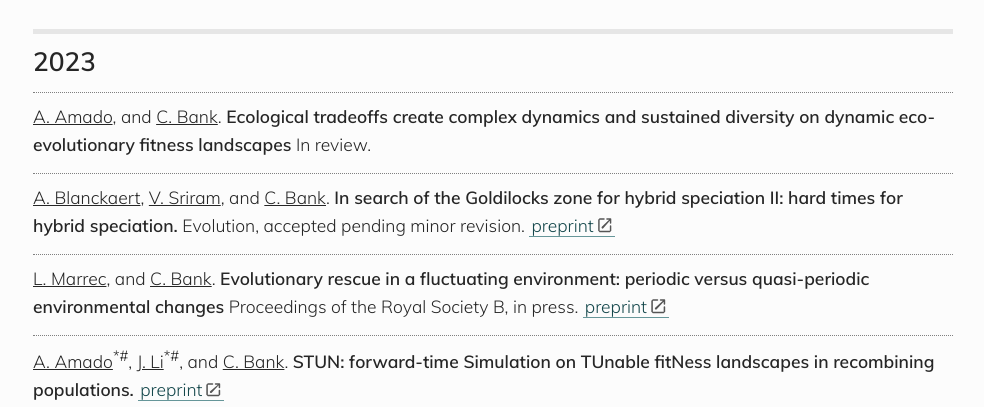
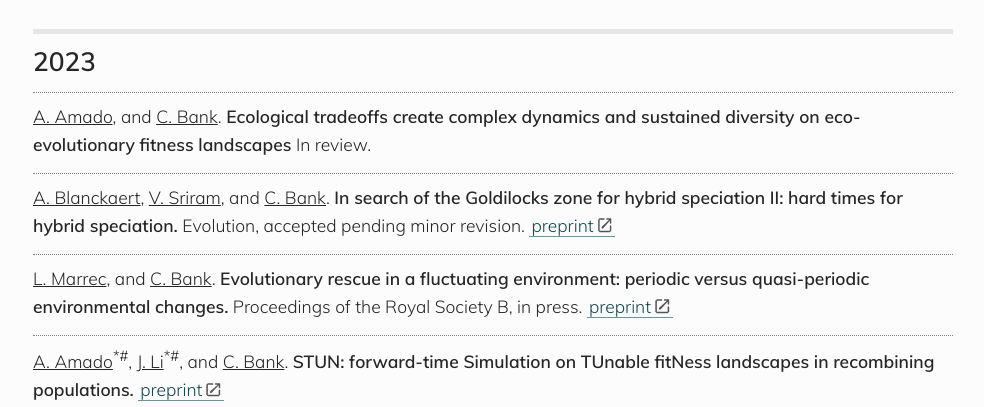
Before and after one commit to banklab/banklab.github.io, a Jekyll site: the page built from publications.md, in a window 1280 px wide and 900 px high, scrolled down 419 px. Shown: the part 155-562 px from the top of the window, without its empty margins (147-1131 px from the left). Built offline with Jekyll 4.4.1, drawn with Linux system fonts in a browser that asks for light colours; some web fonts are replaced.

Commit message:
Update publications.md
missing dot

```diff
--- a/publications.md
+++ b/publications.md
@@ -21,11 +21,11 @@
 
 ## 2023
 
-<u>A. Amado</u>, and <u>C. Bank</u>. **Ecological tradeoffs create complex dynamics and sustained diversity on dynamic eco-evolutionary fitness landscapes** In review.
+<u>A. Amado</u>, and <u>C. Bank</u>. **Ecological tradeoffs create complex dynamics and sustained diversity on eco-evolutionary fitness landscapes** In review.
 
 <u>A. Blanckaert</u>, <u>V. Sriram</u>, and <u>C. Bank</u>. **In search of the Goldilocks zone for hybrid speciation II: hard times for hybrid speciation.** Evolution, accepted pending minor revision. [preprint](https://www.biorxiv.org/content/10.1101/2023.02.15.528680v1)
 
-<u>L. Marrec</u>, and <u>C. Bank</u>. **Evolutionary rescue in a fluctuating environment: periodic versus quasi-periodic environmental changes** Proceedings of the Royal Society B, in press. [preprint](https://www.biorxiv.org/content/10.1101/2022.11.03.515107v1)
+<u>L. Marrec</u>, and <u>C. Bank</u>. **Evolutionary rescue in a fluctuating environment: periodic versus quasi-periodic environmental changes.** Proceedings of the Royal Society B, in press. [preprint](https://www.biorxiv.org/content/10.1101/2022.11.03.515107v1)
 
 <u>A. Amado</u><sup>*#</sup>, <u>J. Li</u><sup>*#</sup>, and <u>C. Bank</u>. **STUN: forward-time Simulation on TUnable fitNess landscapes in recombining populations.** [preprint](https://www.biorxiv.org/content/10.1101/2023.02.15.528681v1)
 
```
